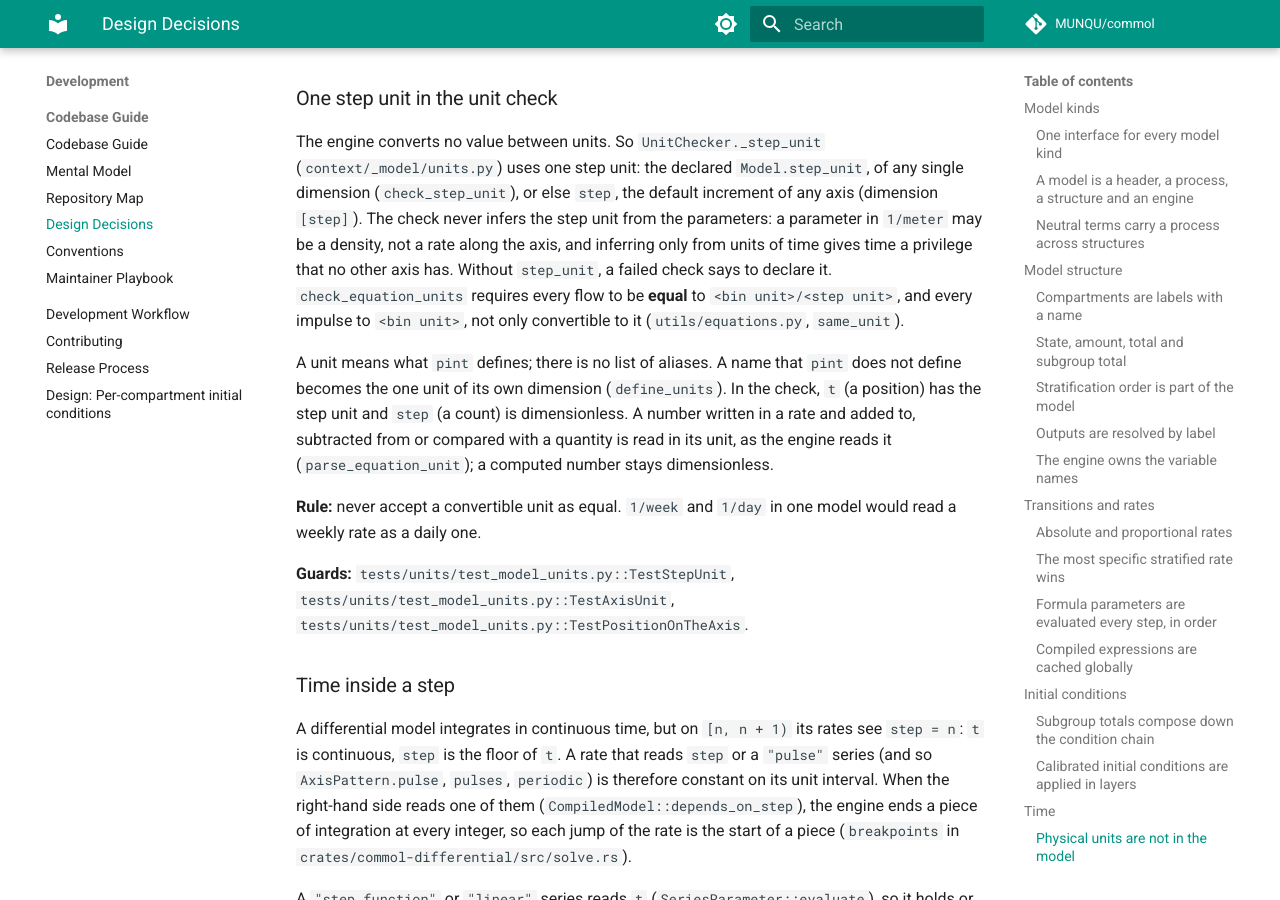
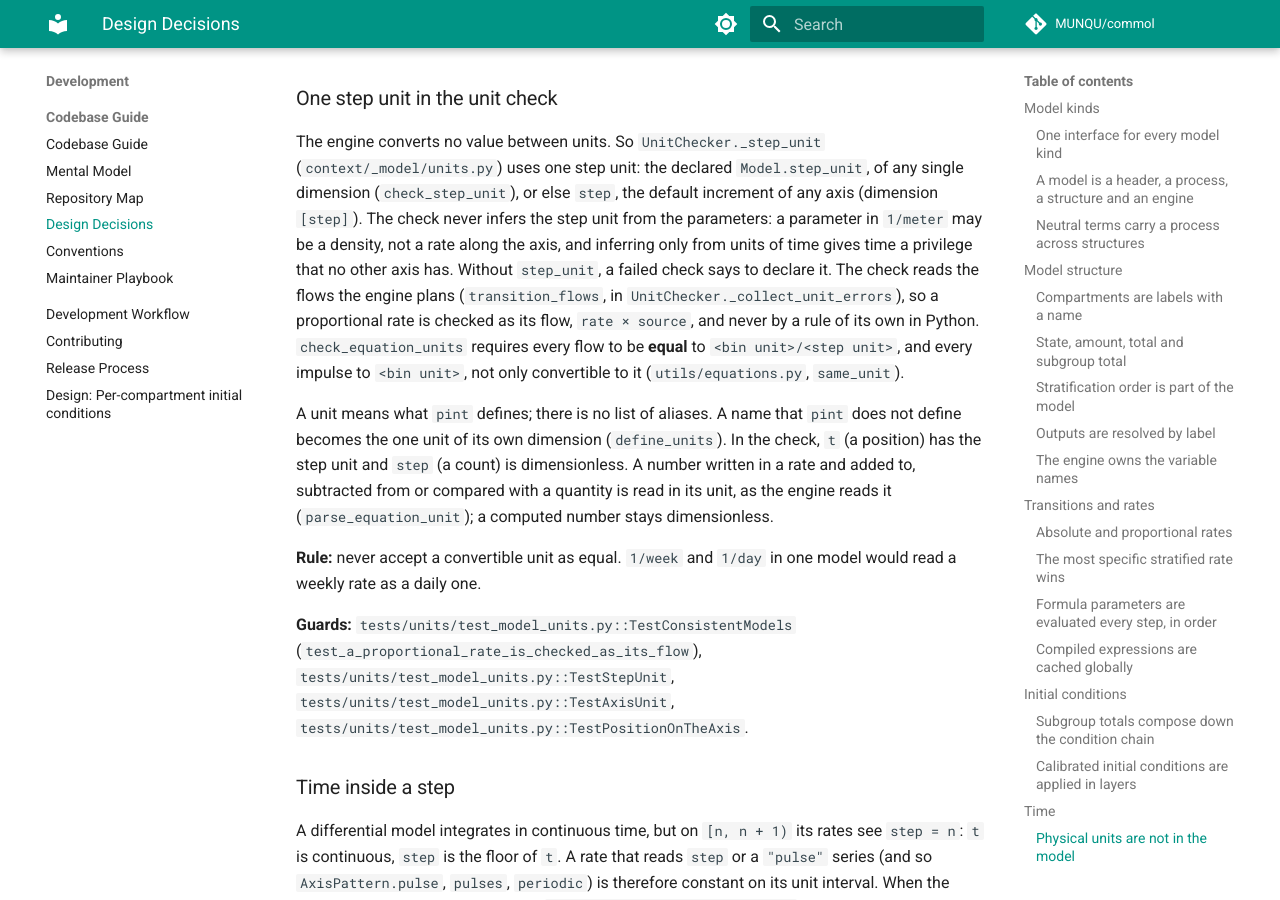
Before and after one commit to MUNQU/commol, an MkDocs documentation site: the page built from docs/codebase/design-decisions.md, in a window 1280 px wide and 900 px high, scrolled down 9617 px. Built offline with MkDocs 1.6.1 and Material for MkDocs 9.7.7, drawn with Linux system fonts in a browser that asks for light colours; comment, search, counter and statistics services are not loaded; the version menu is left out.

Commit message:
fix(units): check the units of the flows the engine plans

```diff
--- a/docs/codebase/design-decisions.md
+++ b/docs/codebase/design-decisions.md
@@ -363,7 +363,10 @@ the default increment of any axis (dimension `[step]`). The check never infers
 the step unit from the parameters: a parameter in `1/meter` may be a density,
 not a rate along the axis, and inferring only from units of time gives time a
 privilege that no other axis has. Without `step_unit`, a failed check says to
-declare it. `check_equation_units` requires every flow to be **equal** to
+declare it. The check reads the flows the engine plans (`transition_flows`,
+in `UnitChecker._collect_unit_errors`), so a proportional rate is checked as
+its flow, `rate × source`, and never by a rule of its own in Python.
+`check_equation_units` requires every flow to be **equal** to
 `<bin unit>/<step unit>`, and every impulse to `<bin unit>`, not only
 convertible to it (`utils/equations.py`, `same_unit`).
 
@@ -377,7 +380,9 @@ reads it (`parse_equation_unit`); a computed number stays dimensionless.
 **Rule:** never accept a convertible unit as equal. `1/week` and `1/day` in one
 model would read a weekly rate as a daily one.
 
-**Guards:** `tests/units/test_model_units.py::TestStepUnit`,
+**Guards:** `tests/units/test_model_units.py::TestConsistentModels`
+(`test_a_proportional_rate_is_checked_as_its_flow`),
+`tests/units/test_model_units.py::TestStepUnit`,
 `tests/units/test_model_units.py::TestAxisUnit`,
 `tests/units/test_model_units.py::TestPositionOnTheAxis`.
 
```
Also changed, not shown: docs/about/changelog.md (+6 -0 lines), docs/guide/units-and-equations.md (+6 -2 lines), odd/archive/tasks/model-kind-foundation.md (renamed from odd/tasks/model-kind-foundation.md), 2 other files.
